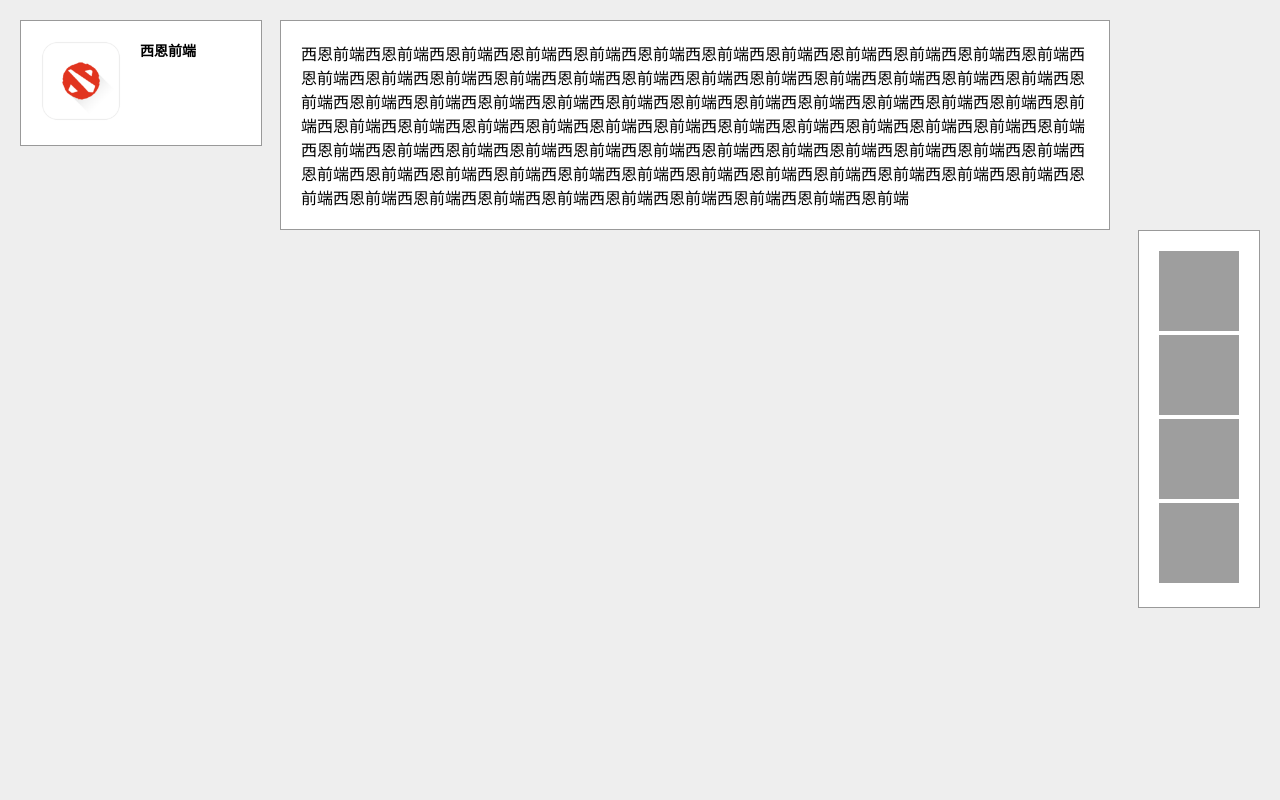
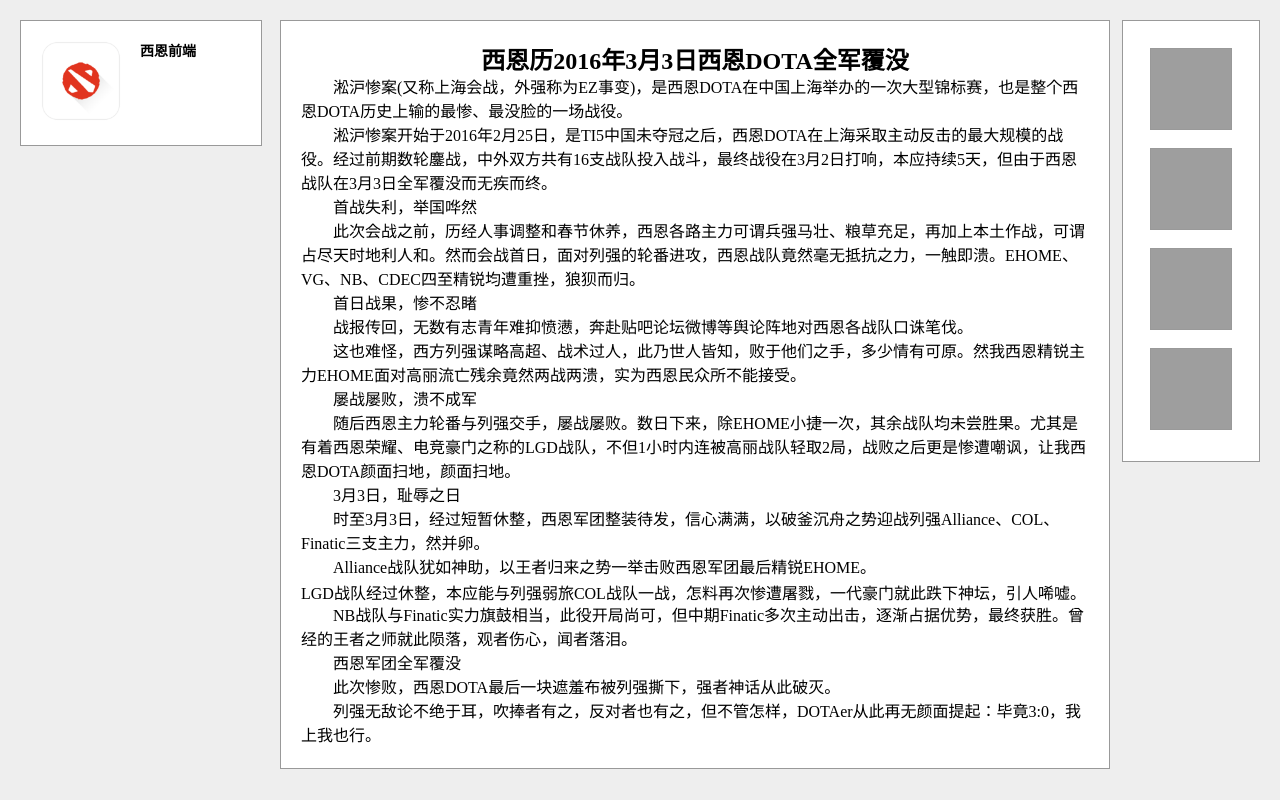
Before and after one commit to dkl520/Story, a plain HTML site: page ifetask/task_1_3_1/html/task_1_3_1.html in a window 1280 px wide. Drawn offline with Linux system fonts and the light colour scheme; grey boxes are pictures that could not be loaded.

Commit message:
修改浮动的bug

```diff
--- a/ifetask/task_1_3_1/css/task3.css
+++ b/ifetask/task_1_3_1/css/task3.css
@@ -10,10 +10,12 @@ article{
 	background-color: white;
 	padding: 20px;
 }
+#logo,#middle,#right,dd img{
+	border:solid #999 1px;
+}
 #logo{
 	width: 200px;
 	float: left;
-	border:solid #999 1px;
 }
 figcaption{
 	position: absolute;
@@ -25,9 +27,17 @@ figcaption{
 #middle{
 	margin-left: 260px;
 	margin-right: 150px;
-	border:solid #999 1px;
+}
+#middle p{
+	text-indent: 2em;
+	line-height: 150%;
 }
 #right{
 	float: right;
-	border:solid #999 1px;
 }
+h1{
+	text-align: center;
+}
+dd{
+	padding: 7px;
+}
--- a/ifetask/task_1_3_1/html/task_1_3_1.html
+++ b/ifetask/task_1_3_1/html/task_1_3_1.html
@@ -15,26 +15,40 @@
 				</figure>
 			</section>
 		</article>
+		<article id="right">
+			<dl>
+				<dd>
+					<img src="../img/user_log_1.jpg" width="80" height="80">
+				</dd>
+				<dd>
+					<img src="../img/user_log_2.jpg" width="80" height="80">
+				</dd>
+				<dd>
+					<img src="../img/user_log_3.jpg" width="80" height="80">
+				</dd>
+				<dd>
+					<img src="../img/user_log_4.jpg" width="80" height="80">
+				</dd>
+			</dl>
+		</article>
 		<article id="middle">
-			<p>
-				西恩前端西恩前端西恩前端西恩前端西恩前端西恩前端西恩前端西恩前端西恩前端西恩前端西恩前端西恩前端西恩前端西恩前端西恩前端西恩前端西恩前端西恩前端西恩前端西恩前端西恩前端西恩前端西恩前端西恩前端西恩前端西恩前端西恩前端西恩前端西恩前端西恩前端西恩前端西恩前端西恩前端西恩前端西恩前端西恩前端西恩前端西恩前端西恩前端西恩前端西恩前端西恩前端西恩前端西恩前端西恩前端西恩前端西恩前端西恩前端西恩前端西恩前端西恩前端西恩前端西恩前端西恩前端西恩前端西恩前端西恩前端西恩前端西恩前端西恩前端西恩前端西恩前端西恩前端西恩前端西恩前端西恩前端西恩前端西恩前端西恩前端西恩前端西恩前端西恩前端西恩前端西恩前端西恩前端西恩前端西恩前端西恩前端西恩前端西恩前端西恩前端西恩前端西恩前端
-			</p>
-		</article>
-		<article id="right">
-			<section>
-				<figure>
-					<img src="../img/user_log_1.jpg" width="80" height="80">
-				</figure>
-				<figure>
-					<img src="../img/user_log_2.jpg" width="80" height="80">
-				</figure>
-				<figure>
-					<img src="../img/user_log_3.jpg" width="80" height="80">
-				</figure>
-				<figure>
-					<img src="../img/user_log_4.jpg" width="80" height="80">
-				</figure>
-			</section>
+			<h1>西恩历2016年3月3日西恩DOTA全军覆没</h1>
+			<p>淞沪惨案(又称上海会战，外强称为EZ事变)，是西恩DOTA在中国上海举办的一次大型锦标赛，也是整个西恩DOTA历史上输的最惨、最没脸的一场战役。</p>
+			<p>淞沪惨案开始于2016年2月25日，是TI5中国未夺冠之后，西恩DOTA在上海采取主动反击的最大规模的战役。经过前期数轮鏖战，中外双方共有16支战队投入战斗，最终战役在3月2日打响，本应持续5天，但由于西恩战队在3月3日全军覆没而无疾而终。</p>
+			<p>首战失利，举国哗然</p>
+			<p>此次会战之前，历经人事调整和春节休养，西恩各路主力可谓兵强马壮、粮草充足，再加上本土作战，可谓占尽天时地利人和。然而会战首日，面对列强的轮番进攻，西恩战队竟然毫无抵抗之力，一触即溃。EHOME、VG、NB、CDEC四至精锐均遭重挫，狼狈而归。</p>
+			<p>首日战果，惨不忍睹</p>
+			<p>战报传回，无数有志青年难抑愤懑，奔赴贴吧论坛微博等舆论阵地对西恩各战队口诛笔伐。</p>
+			<p>这也难怪，西方列强谋略高超、战术过人，此乃世人皆知，败于他们之手，多少情有可原。然我西恩精锐主力EHOME面对高丽流亡残余竟然两战两溃，实为西恩民众所不能接受。</p>
+			<p>屡战屡败，溃不成军</p>
+			<p>随后西恩主力轮番与列强交手，屡战屡败。数日下来，除EHOME小捷一次，其余战队均未尝胜果。尤其是有着西恩荣耀、电竞豪门之称的LGD战队，不但1小时内连被高丽战队轻取2局，战败之后更是惨遭嘲讽，让我西恩DOTA颜面扫地，颜面扫地。</p>
+			<p>3月3日，耻辱之日</p>
+			<p>时至3月3日，经过短暂休整，西恩军团整装待发，信心满满，以破釜沉舟之势迎战列强Alliance、COL、Finatic三支主力，然并卵。</p>
+			<p>Alliance战队犹如神助，以王者归来之势一举击败西恩军团最后精锐EHOME。</p>LGD战队经过休整，本应能与列强弱旅COL战队一战，怎料再次惨遭屠戮，一代豪门就此跌下神坛，引人唏嘘。
+			<p>NB战队与Finatic实力旗鼓相当，此役开局尚可，但中期Finatic多次主动出击，逐渐占据优势，最终获胜。曾经的王者之师就此陨落，观者伤心，闻者落泪。</p>
+			<p>西恩军团全军覆没</p>
+			<p>此次惨败，西恩DOTA最后一块遮羞布被列强撕下，强者神话从此破灭。</p>
+			<p>列强无敌论不绝于耳，吹捧者有之，反对者也有之，但不管怎样，DOTAer从此再无颜面提起：毕竟3:0，我上我也行。</p>
 		</article>
 	</main>
 </body>
```
